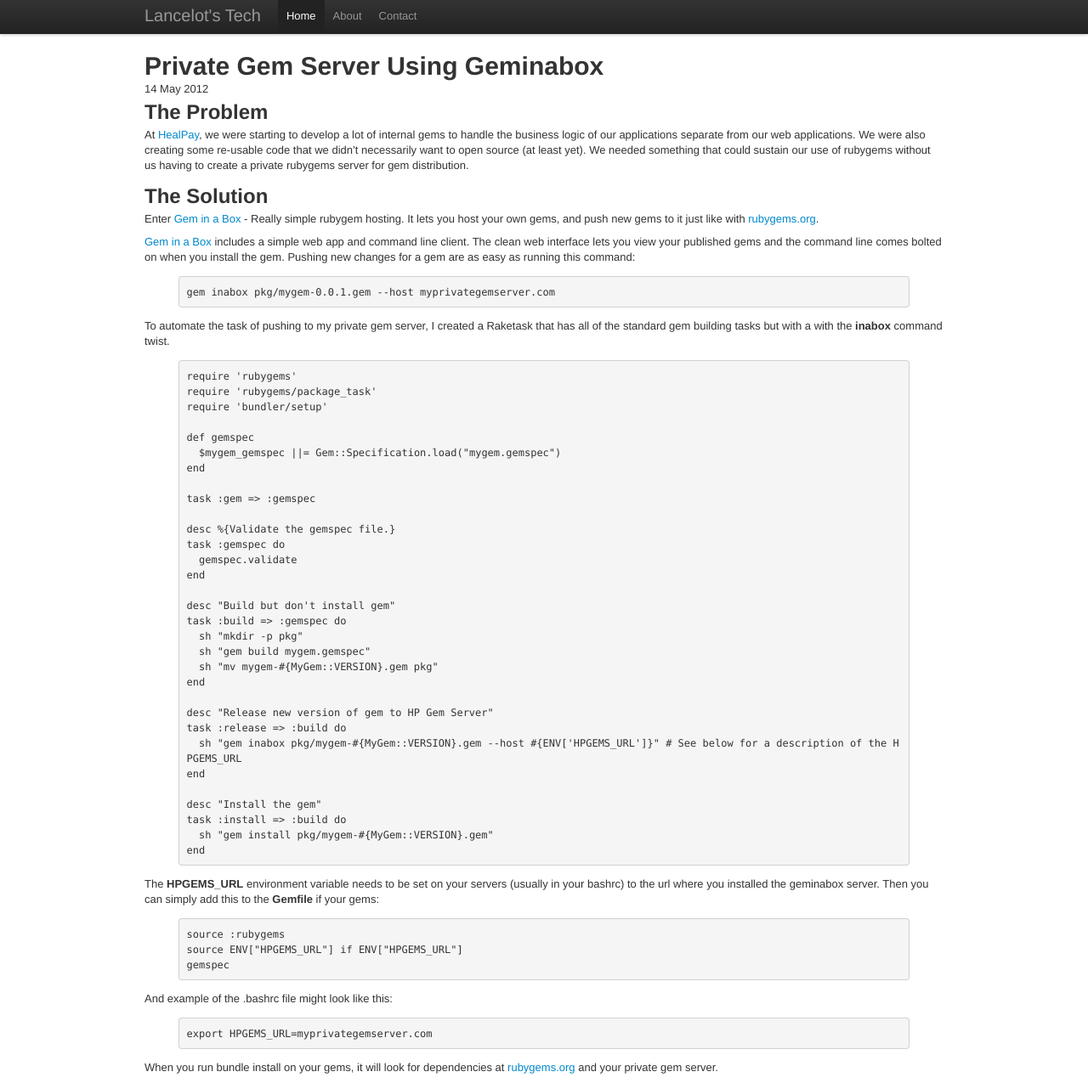
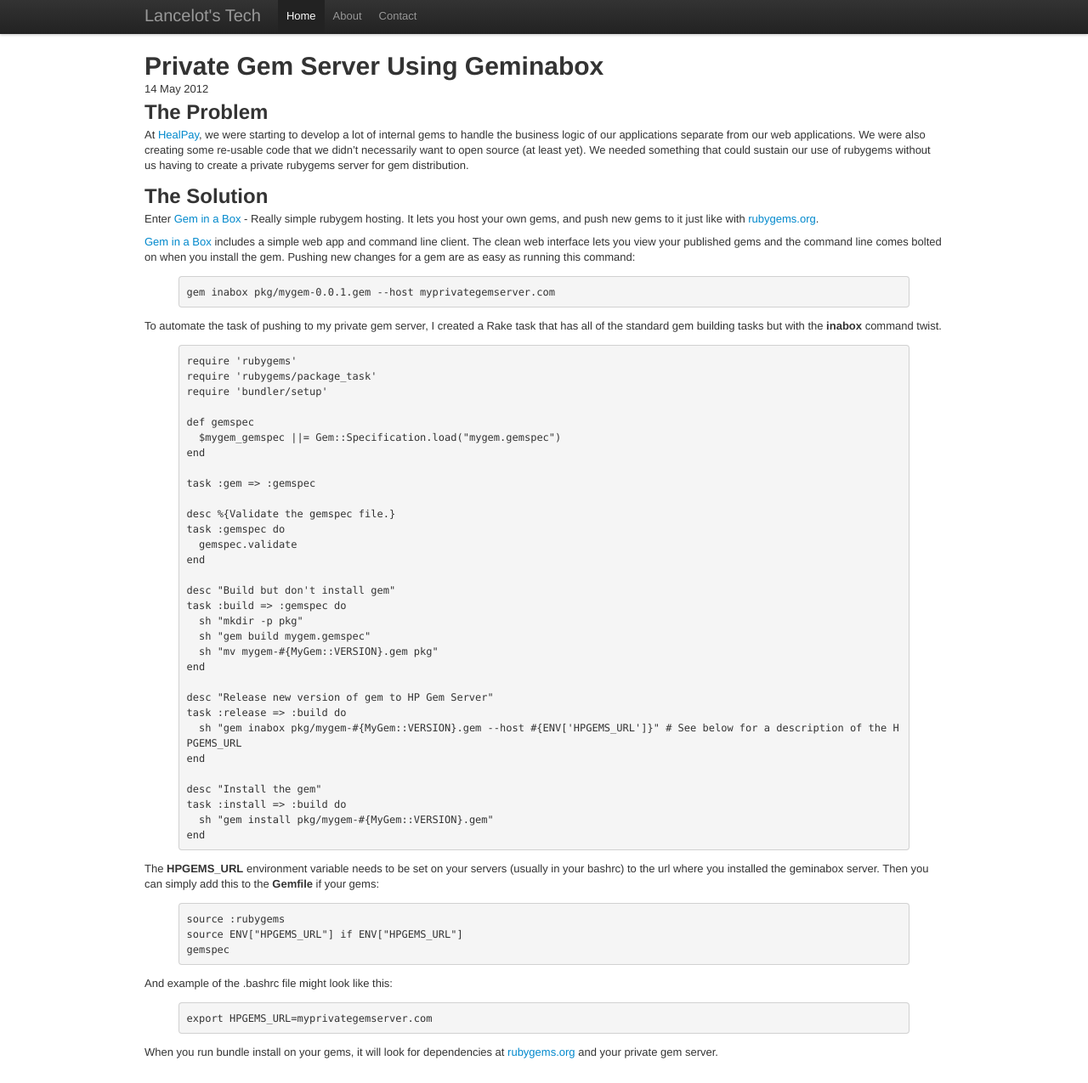
Before and after one commit to lancecarlson/lancecarlson.github.com, a Jekyll site: the page built from _posts/2012-05-14-private-gem-server-using-geminabox.md, in a window 1280 px wide and 1275 px high. Shown: the whole window at 85% size. Built offline with Jekyll 4.4.1, drawn with Linux system fonts in a browser that asks for light colours.

Commit message:
Removed with a

```diff
--- a/_posts/2012-05-14-private-gem-server-using-geminabox.md
+++ b/_posts/2012-05-14-private-gem-server-using-geminabox.md
@@ -19,7 +19,7 @@ Enter [Gem in a Box](https://github.com/cwninja/geminabox) - Really simple rubyg
 gem inabox pkg/mygem-0.0.1.gem --host myprivategemserver.com
 {% endhighlight %}
 
-To automate the task of pushing to my private gem server, I created a Raketask that has all of the standard gem building tasks but with a with the **inabox** command twist.
+To automate the task of pushing to my private gem server, I created a Rake task that has all of the standard gem building tasks but with the **inabox** command twist.
 
 {% highlight ruby %}
 require 'rubygems'
```
